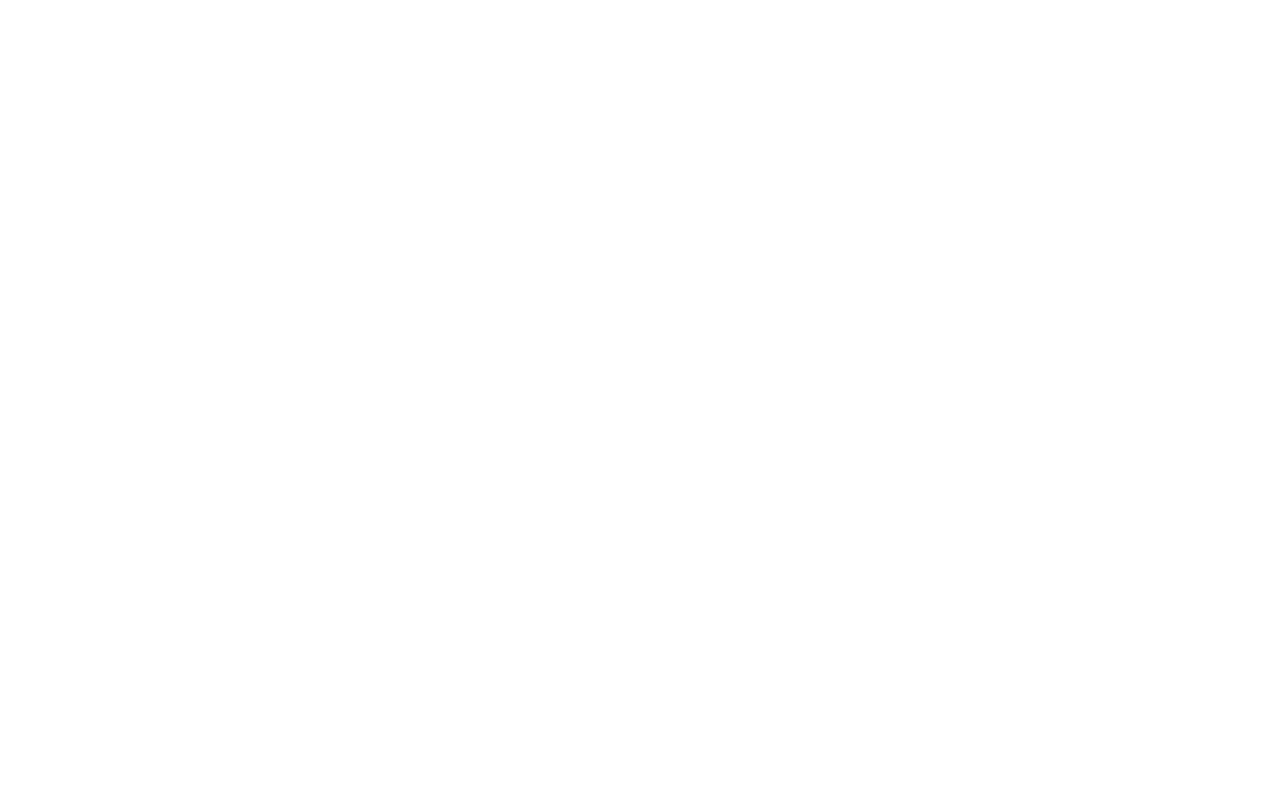
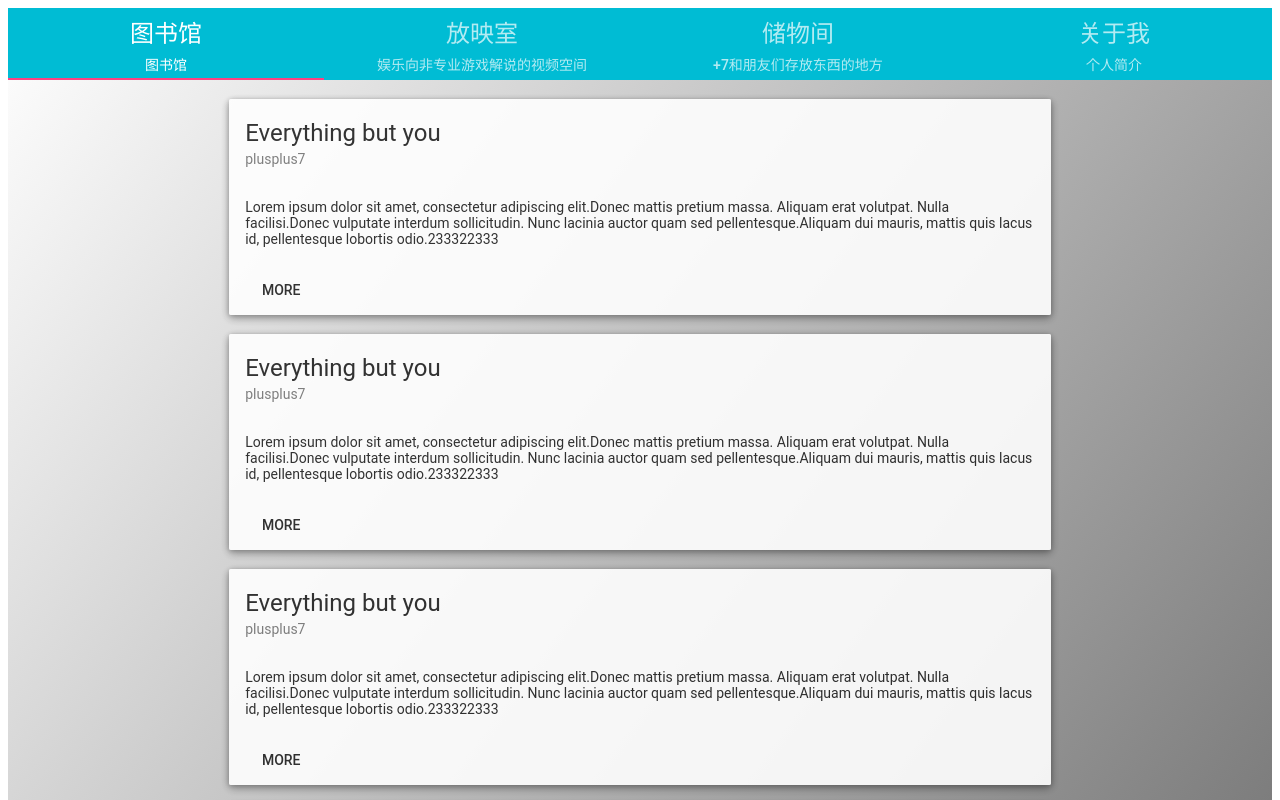
Before and after one commit to plusplus7/Cirno5, a React app in the folder Cirno5/Web/: page /#/blog in a window 1280 px wide. Shown: the top 800 px of the page. Built offline with nearby package versions, Linux system fonts and the light colour scheme.

Commit message:
Added section tabs.

```diff
--- a/Cirno5/Web/src/Components/FrontPage/FrontPage.tsx
+++ b/Cirno5/Web/src/Components/FrontPage/FrontPage.tsx
@@ -26,7 +26,7 @@
     render() {
         if (this.state.arrowClicked) {
             return (
-                <Redirect to="/home"/>
+                <Redirect to="/blog"/>
             )
         }
         return (
--- a/Cirno5/Web/src/Components/HomePage/HomePage.tsx
+++ /dev/null
@@ -1,33 +0,0 @@
-import * as React from 'react';
-import {Tabs, Tab} from 'material-ui/Tabs';
-import FontIcon from 'material-ui/FontIcon';
-import MapsPersonPin from 'material-ui/svg-icons/maps/person-pin';
-import { ArticleInfosList } from '../List/ArticleInfosList';
-
-interface HomePageProps {
-
-}
-
-export class HomePage extends React.Component<HomePageProps> {
-    public render() {
-        return (
-            <div>
-                <Tabs>
-                    <Tab
-                        icon={<FontIcon className="material-icons">phone</FontIcon>}
-                        label="RECENTS"
-                    />
-                    <Tab
-                        icon={<FontIcon className="material-icons">favorite</FontIcon>}
-                        label="FAVORITES"
-                    />
-                    <Tab
-                        icon={<MapsPersonPin />}
-                        label="NEARBY"
-                    />
-                </Tabs>
-                <ArticleInfosList />
-            </div>
-        )
-    }
-}
--- /dev/null
+++ b/Cirno5/Web/src/Components/SectionPage/SectionPage.tsx
@@ -0,0 +1,19 @@
+import * as React from 'react';
+import { ArticleInfosList } from '../List/ArticleInfosList';
+import { TopNavigation } from '../TopNavigation/TopNavigation';
+
+interface SectionPageProps {
+    TopNavigationButtonTexts:  { [section: string]: string[] }
+    section: string
+}
+
+export class SectionPage extends React.Component<SectionPageProps> {
+    public render() {
+        return (
+            <div>
+                <TopNavigation TopNavigationButtonTexts={this.props.TopNavigationButtonTexts} section={this.props.section}/>
+                <ArticleInfosList />
+            </div>
+        )
+    }
+}
--- /dev/null
+++ b/Cirno5/Web/src/Components/TopNavigation/TopNavigation.tsx
@@ -0,0 +1,80 @@
+import * as React from 'react';
+import { Tabs, Tab } from 'material-ui/Tabs';
+import FontIcon from 'material-ui/FontIcon';
+import { Redirect } from 'react-router-dom'
+
+interface TopNavigationProps {
+    TopNavigationButtonTexts: { [section: string]: string[] }
+    section: string
+}
+
+interface TopNavigationState {
+    clickedSection: string
+}
+
+export class TopNavigation extends React.Component<TopNavigationProps, TopNavigationState> {
+
+    constructor(){
+        super();
+        this.state ={
+            clickedSection: ""
+        }
+    }
+
+    componentWillReceiveProps() {
+        this.setState({
+            clickedSection: ""
+        })
+    }
+    public render() {
+        if (this.state.clickedSection !== "") {
+            return (
+                <Redirect to={"/" + this.state.clickedSection}/>
+            )
+        }
+        return (
+            <Tabs value={this.props.section}>
+                <Tab
+                    icon={
+                        <FontIcon className="material-icons">
+                            {this.props.TopNavigationButtonTexts["Blog"][0]}
+                        </FontIcon>
+                    }
+                    label={this.props.TopNavigationButtonTexts["Blog"][0]}
+                    onClick={() => this.setState({clickedSection: "blog"})}
+                    value={"blog"}
+                />
+                <Tab
+                    icon={
+                        <FontIcon className="material-icons">
+                            {this.props.TopNavigationButtonTexts["Game"][0]}
+                        </FontIcon>
+                    }
+                    label={this.props.TopNavigationButtonTexts["Game"][1]}
+                    onClick={() => this.setState({clickedSection: "game"})}
+                    value={"game"}
+                />
+                <Tab
+                    icon={
+                        <FontIcon className="material-icons">
+                            {this.props.TopNavigationButtonTexts["Storage"][0]}
+                        </FontIcon>
+                    }
+                    label={this.props.TopNavigationButtonTexts["Storage"][1]}
+                    onClick={() => this.setState({clickedSection: "storage"})}
+                    value={"storage"}
+                />
+                <Tab
+                    icon={
+                        <FontIcon className="material-icons">
+                            {this.props.TopNavigationButtonTexts["Aboutme"][0]}
+                        </FontIcon>
+                    }
+                    label={this.props.TopNavigationButtonTexts["Aboutme"][1]}
+                    onClick={() => this.setState({clickedSection: "aboutme"})}
+                    value={"aboutme"}
+                />
+            </Tabs>
+        )
+    }
+}
--- a/Cirno5/Web/src/components/AppRoute.tsx
+++ b/Cirno5/Web/src/components/AppRoute.tsx
@@ -1,7 +1,7 @@
 import * as React from "react"
 import { Route } from "react-router-dom"
 import { FrontPage } from "./FrontPage/FrontPage"
-import { HomePage } from "./HomePage/HomePage"
+import { SectionPage } from "./SectionPage/SectionPage"
 import MuiThemeProvider from 'material-ui/styles/MuiThemeProvider'
 
 interface AppRouteProps {
@@ -13,7 +13,13 @@
         "我是plusplus7",
         "这里是我的个人主页"
     ],
-    ArrowMessage: "开启新的世界"
+    ArrowMessage: "开启新的世界",
+    TopNavigationButtonTexts: {
+        "Blog": ["图书馆", "博客，程序员的日常"],
+        "Game": ["放映室", "娱乐向非专业游戏解说的视频空间"],
+        "Storage": ["储物间", "+7和朋友们存放东西的地方"],
+        "Aboutme": ["关于我", "个人简介"],
+    } as { [section: string]: string[] }
 }
 
 export class AppRoute extends React.Component<AppRouteProps> {
@@ -22,7 +28,10 @@
                 <MuiThemeProvider>
                     <div className="pageBody" style={{background: "linear-gradient(to bottom right, rgba(77,77,77,0), rgba(77,77,77,1))" }}>
                         <Route exact={true} path="/" render={() => <FrontPage welcomeMessages={Chinese.WelcomeMessage} arrowMessage={Chinese.ArrowMessage} />} />
-                        <Route path="/home" render={() => <HomePage />} />
+                        <Route path="/:section" render={(props: any) =>
+                            <SectionPage
+                                TopNavigationButtonTexts={Chinese.TopNavigationButtonTexts} section={props.match.params.section} />
+                        } />
                     </div>
             </MuiThemeProvider>
         )
```
